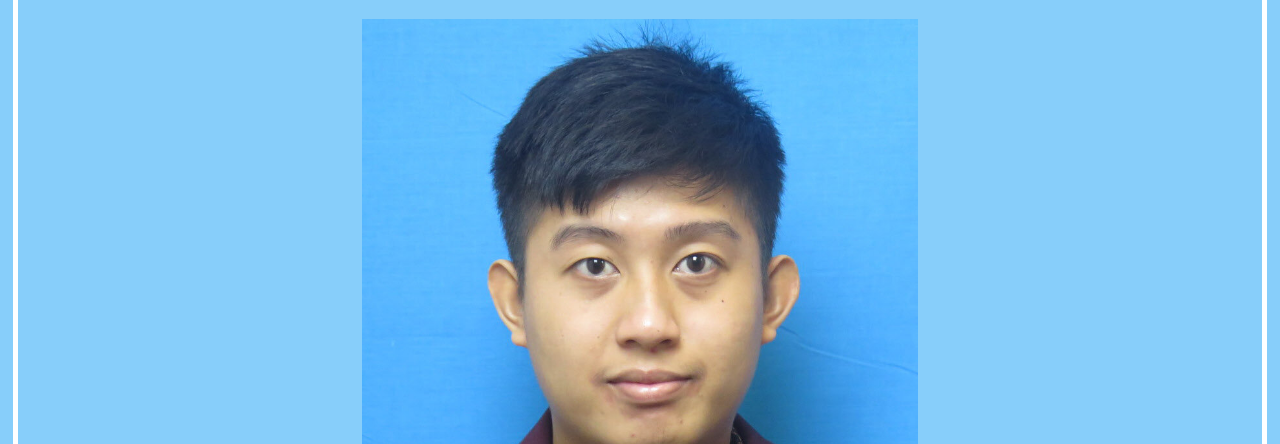
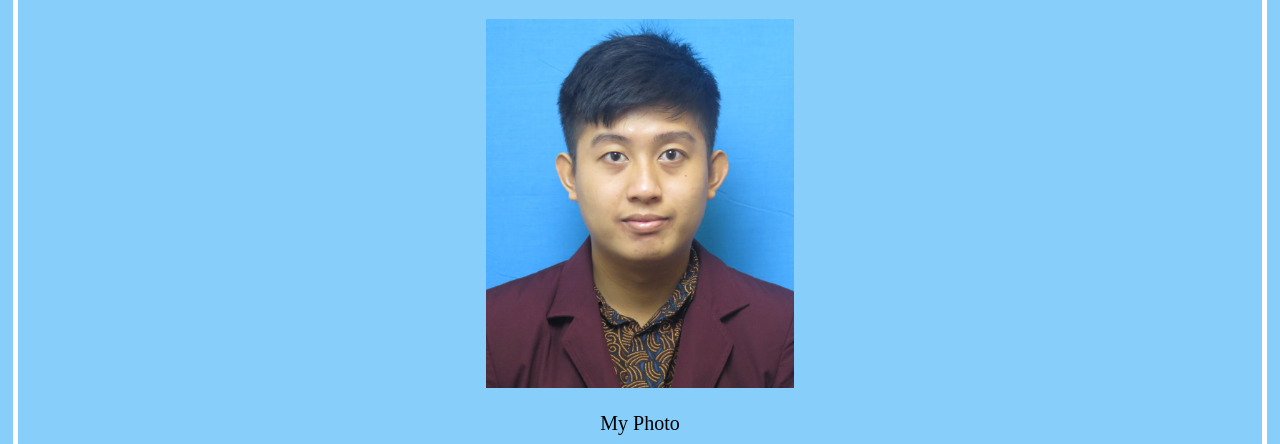
Before and after one commit to evanedbert888/evanedbert.github-io, a plain HTML site: page index.html in a window 1280 px wide. Shown: the part 79-523 px from the top of the page. Drawn offline with Linux system fonts and the light colour scheme.

Commit message:
Update index.html

```diff
--- a/index.html
+++ b/index.html
@@ -39,7 +39,8 @@ p {
 <body>
 <div class="form">
 <h1> My Portofolio </h1>
-<img class="resize" src="Profile.jpg" alt="My Photo">
+<img src="Profile.jpg" alt="My Photo" style=
+"Width: 25%; Height: auto;">
 <p> My Photo </p>
 <a href="https://www.linkedin.com/in/evan-edbert-32038b1b7/">
 <img src="Linkedln.jpg" alt="Linkedln" style=
```
